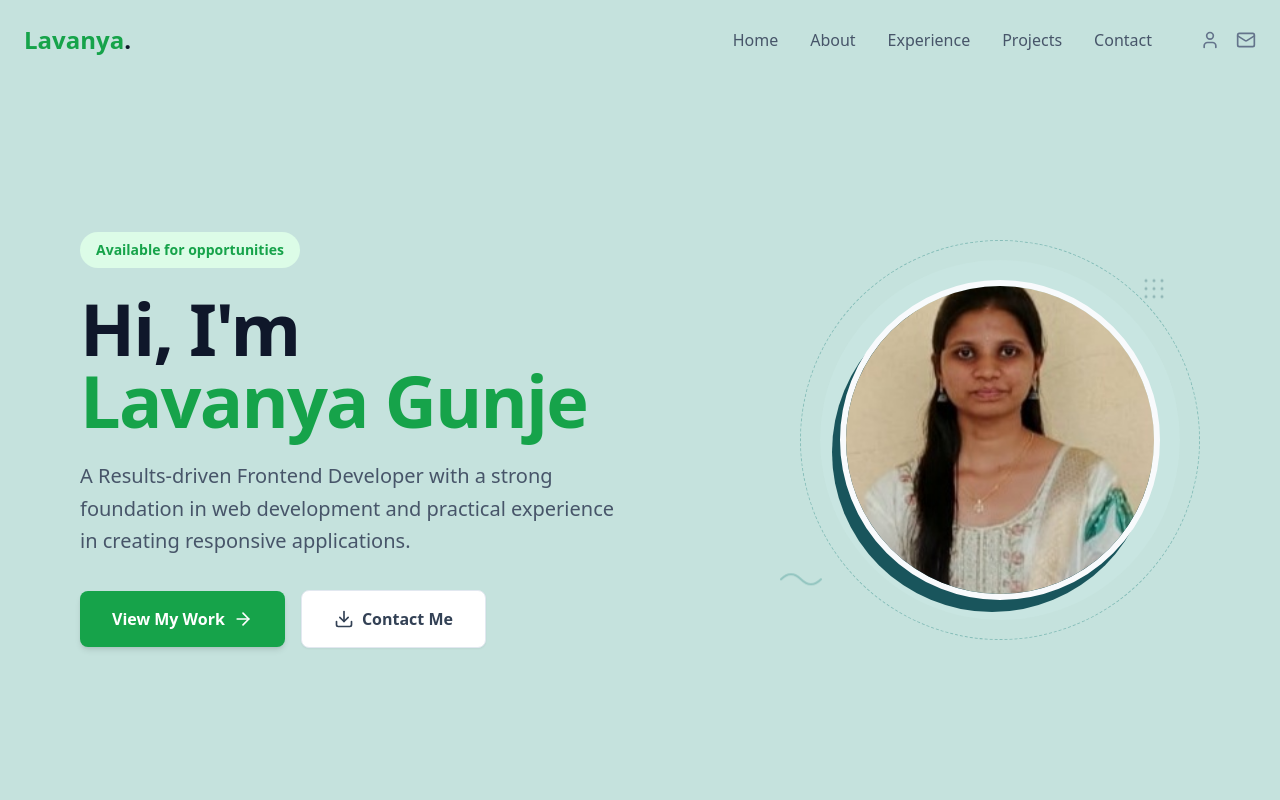
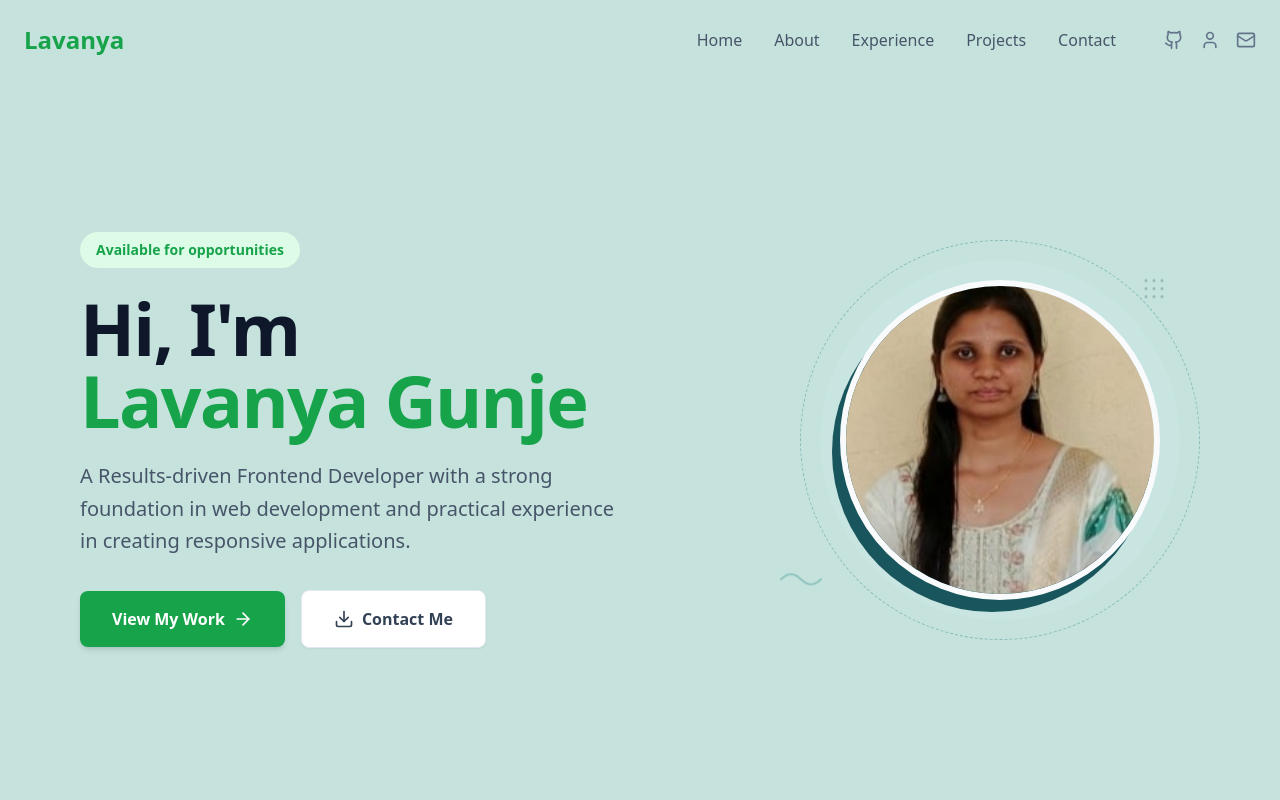
Before and after one commit to lavanya-434/portfolio, a React app: page / in a window 1280 px wide. Shown: the top 800 px of the page. Built offline with nearby package versions, Linux system fonts and the light colour scheme; the HTML template or start-up script is replaced by a standard one.

Commit message:
feat: add Github icon to navbar social links

```diff
--- a/src/components/Navbar.jsx
+++ b/src/components/Navbar.jsx
@@ -1,5 +1,5 @@
 import React, { useState, useEffect } from 'react';
-import { Menu, X, Code, User, Mail } from 'lucide-react';
+import { Menu, X, Code, User, Mail, Github } from 'lucide-react';
 
 const Navbar = () => {
   const [isScrolled, setIsScrolled] = useState(false);
@@ -25,7 +25,7 @@ const Navbar = () => {
     <nav className={`fixed top-0 left-0 right-0 z-50 transition-all duration-300 ${isScrolled ? 'glass-card border-x-0 border-t-0 rounded-none py-4' : 'bg-transparent py-6'}`}>
       <div className="max-w-7xl mx-auto px-6 flex items-center justify-between">
         <a href="#home" className="text-2xl font-bold text-primary">
-          Lavanya<span className="text-foreground">.</span>
+          Lavanya<span className="text-foreground"></span>
         </a>
 
         {/* Desktop Nav */}
@@ -36,10 +36,13 @@ const Navbar = () => {
             </a>
           ))}
           <div className="flex items-center gap-4 ml-4">
+            <a href="https://github.com/lavanya-434" target="_blank" rel="noreferrer" className="text-slate-500 hover:text-primary transition-colors">
+              <Github size={20} />
+            </a>
             <a href="https://linkedin.com/in/lavanyagunje-a57029301" target="_blank" rel="noreferrer" className="text-slate-500 hover:text-primary transition-colors">
               <User size={20} />
             </a>
-            <a href="mailto:lavanyagunje4@gmail.com" className="text-slate-500 hover:text-primary transition-colors">
+            <a href="mailto:lavanyagunje77@gmail.com" className="text-slate-500 hover:text-primary transition-colors">
               <Mail size={20} />
             </a>
           </div>
@@ -68,10 +71,13 @@ const Navbar = () => {
             </a>
           ))}
           <div className="flex items-center gap-6 mt-4 pt-4 border-t border-slate-100">
+            <a href="https://github.com/lavanya-434" target="_blank" rel="noreferrer" className="text-slate-500 hover:text-primary transition-colors">
+              <Github size={24} />
+            </a>
             <a href="https://linkedin.com/in/lavanyagunje-a57029301" target="_blank" rel="noreferrer" className="text-slate-500 hover:text-primary transition-colors">
               <User size={24} />
             </a>
-            <a href="mailto:lavanyagunje4@gmail.com" className="text-slate-500 hover:text-primary transition-colors">
+            <a href="mailto:lavanyagunje77@gmail.com" className="text-slate-500 hover:text-primary transition-colors">
               <Mail size={24} />
             </a>
           </div>
```
